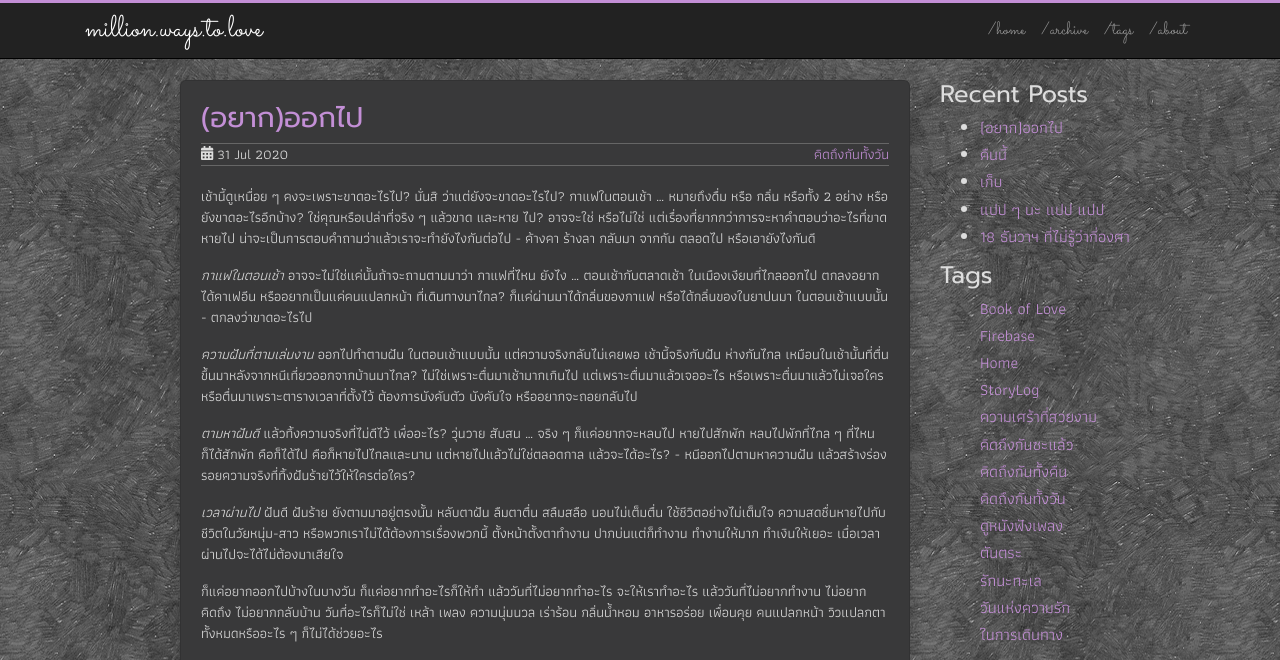
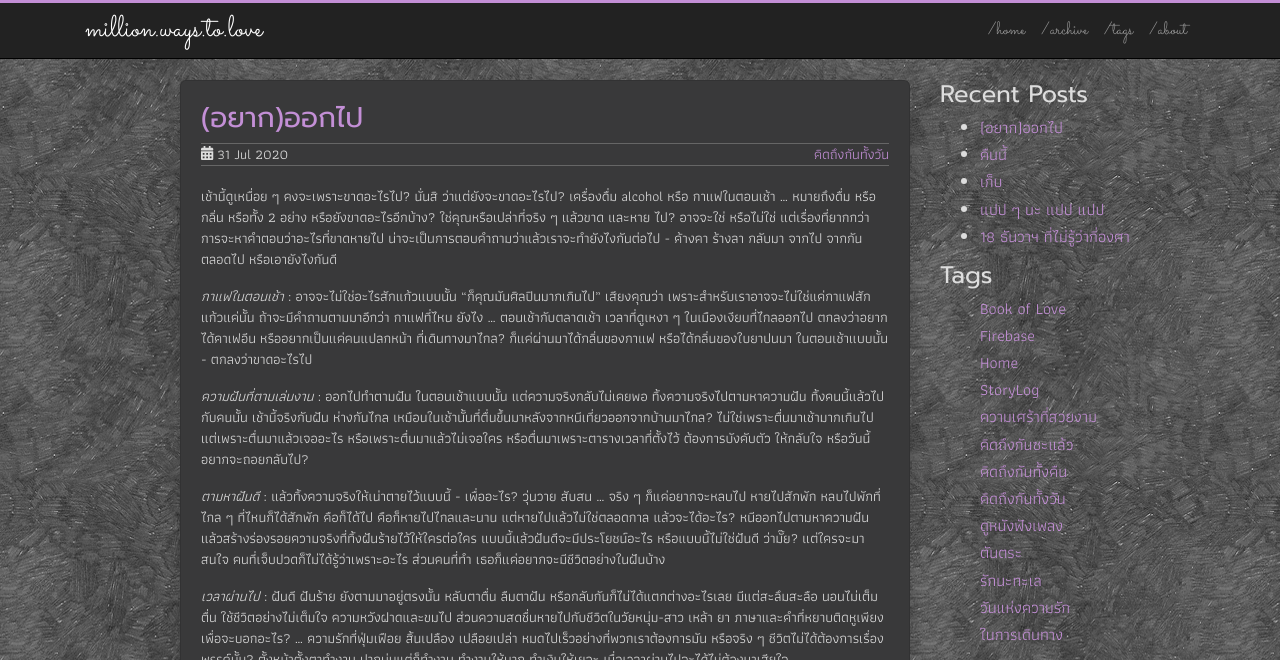
Before and after one commit to sdeehub/love, a Jekyll site: the page built from _posts/2020-07-31-end-of-month.md, in a window 1280 px wide and 1400 px high. Shown: the top 660 px of the window. Built offline with Jekyll 4.4.1, drawn with Linux system fonts in a browser that asks for light colours; comment, search, counter and statistics services are not loaded; some of the changed text lies outside the part shown; grey boxes are pictures that could not be loaded.

Commit message:
dead end push

```diff
--- a/_posts/2020-07-31-end-of-month.md
+++ b/_posts/2020-07-31-end-of-month.md
@@ -7,17 +7,19 @@ tags:
 description: "เช้านี้อยากให้เหมือนกับเช้าที่ เรา ..."
 comments: true
 ---
-เช้านี้ดูเหนื่อย ๆ คงจะเพราะขาดอะไรไป? นั่นสิ ว่าแต่ยังจะขาดอะไรไป? กาแฟในตอนเช้า ... หมายถึงดื่ม หรือ กลิ่น หรือทั้ง 2 อย่าง หรือยังขาดอะไรอีกบ้าง? ใช่คุณหรือเปล่าที่จริง ๆ แล้วขาด และหาย ไป? อาจจะใช่ หรือไม่ใช่ แต่เรื่องที่ยากกว่าการจะหาคำตอบว่าอะไรที่ขาดหายไป น่าจะเป็นการตอบคำถามว่าแล้วเราจะทำยังไงกันต่อไป - ค้างคา ร้างลา กลับมา จากกัน ตลอดไป หรือเอายังไงกันดี
+เช้านี้ดูเหนื่อย ๆ คงจะเพราะขาดอะไรไป? นั่นสิ ว่าแต่ยังจะขาดอะไรไป? เครื่องดื่ม alcohol หรือ กาแฟในตอนเช้า ... หมายถึงดื่ม หรือ กลิ่น หรือทั้ง 2 อย่าง หรือยังขาดอะไรอีกบ้าง? ใช่คุณหรือเปล่าที่จริง ๆ แล้วขาด และหาย ไป? อาจจะใช่ หรือไม่ใช่ แต่เรื่องที่ยากกว่าการจะหาคำตอบว่าอะไรที่ขาดหายไป น่าจะเป็นการตอบคำถามว่าแล้วเราจะทำยังไงกันต่อไป - ค้างคา ร้างลา กลับมา จากไป จากกัน ตลอดไป หรือเอายังไงกันดี
 
-*กาแฟในตอนเช้า* อาจจะไม่ใช่แค่นั้นถ้าจะถามตามมาว่า กาแฟที่ไหน ยังไง ... ตอนเช้ากับตลาดเช้า ในเมืองเงียบที่ไกลออกไป ตกลงอยากได้คาเฟอีน หรืออยากเป็นแค่คนแปลกหน้า ที่เดินทางมาไกล? ก็แค่ผ่านมาได้กลิ่นของกาแฟ หรือได้กลิ่นของใบยาปนมา ในตอนเช้าแบบนั้น - ตกลงว่าขาดอะไรไป
+*กาแฟในตอนเช้า* : อาจจะไม่ใช่อะไรสักแก้วแบบนั้น "ก็คุณมันศิลปินมากเกินไป" เสียงคุณว่า เพราะสำหรับเราอาจจะไม่ใช่แค่กาแฟสักแก้วแค่นั้น ถ้าจะมีคำถามตามมาอีกว่า กาแฟที่ไหน ยังไง ... ตอนเช้ากับตลาดเช้า เวลาที่ดูเหงา ๆ ในเมืองเงียบที่ไกลออกไป ตกลงว่าอยากได้คาเฟอีน หรืออยากเป็นแค่คนแปลกหน้า ที่เดินทางมาไกล? ก็แค่ผ่านมาได้กลิ่นของกาแฟ หรือได้กลิ่นของใบยาปนมา ในตอนเช้าแบบนั้น - ตกลงว่าขาดอะไรไป
 
-*ความฝันที่ตามเล่นงาน* ออกไปทำตามฝัน ในตอนเช้าแบบนั้น แต่ความจริงกลับไม่เคยพอ เช้านี้จริงกับฝัน ห่างกันไกล เหมือนในเช้านั้นที่ตื่นขึ้นมาหลังจากหนีเที่ยวออกจากบ้านมาไกล? ไม่ใช่เพราะตื่นมาเช้ามากเกินไป แต่เพราะตื่นมาแล้วเจออะไร หรือเพราะตื่นมาแล้วไม่เจอใคร หรือตื่นมาเพราะตารางเวลาที่ตั้งไว้ ต้องการบังคับตัว บังคับใจ หรืออยากจะถอยกลับไป
+*ความฝันที่ตามเล่นงาน* : ออกไปทำตามฝัน ในตอนเช้าแบบนั้น แต่ความจริงกลับไม่เคยพอ ทิ้งความจริงไปตามหาความฝัน ทิ้งคนนี้แล้วไปกับคนนั้น เช้านี้จริงกับฝัน ห่างกันไกล เหมือนในเช้านั้นที่ตื่นขึ้นมาหลังจากหนีเที่ยวออกจากบ้านมาไกล? ไม่ใช่เพราะตื่นมาเช้ามากเกินไป แต่เพราะตื่นมาแล้วเจออะไร หรือเพราะตื่นมาแล้วไม่เจอใคร หรือตื่นมาเพราะตารางเวลาที่ตั้งไว้ ต้องการบังคับตัว ให้กลับใจ หรือวันนี้อยากจะถอยกลับไป?
 
-*ตามหาฝันดี* แล้วทิ้งความจริงที่ไม่ดีไว้ เพื่ออะไร? วุ่นวาย สับสน ... จริง ๆ ก็แค่อยากจะหลบไป หายไปสักพัก หลบไปพักที่ไกล ๆ ที่ไหนก็ได้สักพัก คือก็ได้ไป คือก็หายไปไกลและนาน แต่หายไปแล้วไม่ใช่ตลอดกาล แล้วจะได้อะไร? - หนีออกไปตามหาความฝัน แล้วสร้างร่องรอยความจริงที่ทิ้งฝันร้ายไว้ให้ใครต่อใคร?
+*ตามหาฝันดี* : แล้วทิ้งความจริงให้เน่าตายไว้แบบนี้ - เพื่ออะไร? วุ่นวาย สับสน ... จริง ๆ ก็แค่อยากจะหลบไป หายไปสักพัก หลบไปพักที่ไกล ๆ ที่ไหนก็ได้สักพัก คือก็ได้ไป คือก็หายไปไกลและนาน แต่หายไปแล้วไม่ใช่ตลอดกาล แล้วจะได้อะไร? หนีออกไปตามหาความฝัน แล้วสร้างร่องรอยความจริงที่ทิ้งฝันร้ายไว้ให้ใครต่อใคร แบบนี้แล้วฝันดีจะมีประโยชน์อะไร หรือแบบนี้ไม่ใช่ฝันดี ว่ามั๊ย? แต่ใครจะมาสนใจ คนที่เจ็บปวดก็ไม่ได้รู้ว่าเพราะอะไร ส่วนคนที่ทำ เธอก็แค่อยากจะมีชีวิตอย่างในฝันบ้าง
 
-*เวลาผ่านไป* ฝันดี ฝันร้าย ยังตามมาอยู่ตรงนั้น หลับตาฝัน ลืมตาตื่น สลืมสลือ นอนไม่เต็มตื่น ใช้ชีวิตอย่างไม่เต็มใจ ความสดชื่นหายไปกับชีวิตในวัยหนุ่ม-สาว หรือพวกเราไม่ได้ต้องการเรื่องพวกนี้ ตั้งหน้าตั้งตาทำงาน ปากบ่นแต่ก็ทำงาน ทำงานให้มาก ทำเงินให้เยอะ เมื่อเวลาผ่านไปจะได้ไม่ต้องมาเสียใจ
+*เวลาผ่านไป* : ฝันดี ฝันร้าย ยังตามมาอยู่ตรงนั้น หลับตาตื่น ลืมตาฝัน หรือกลับกันก็ไม่ได้แตกต่างอะไรเลย มีแต่สะลึมสะลือ นอนไม่เต็มตื่น ใช้ชีวิตอย่างไม่เต็มใจ ความหวังฝาดและขมไป ส่วนความสดชื่นหายไปกับชีวิตในวัยหนุ่ม-สาว เหล้า ยา ภาษาและคำที่หยาบติดหูเพียงเพื่อจะบอกอะไร? ... ความรักที่ฟุ่มเฟือย สิ้นเปลือง เปลือยเปล่า หมดไปเร็วอย่างที่พวกเราต้องการมัน หรือจริง ๆ ชีวิตไม่ได้ต้องการเรื่องพรรค์นั้น? ตั้งหน้าตั้งตาทำงาน ปากบ่นแต่ก็ทำงาน ทำงานให้มาก ทำเงินให้เยอะ เมื่อเวลาผ่านไปจะได้ไม่ต้องมาเสียใจ
 
-ก็แค่อยากออกไปบ้างในบางวัน ก็แค่อยากทำอะไรก็ให้ทำ แล้ววันที่ไม่อยากทำอะไร จะให้เราทำอะไร แล้ววันที่ไม่อยากทำงาน ไม่อยากคิดถึง ไม่อยากกลับบ้าน วันที่อะไรก็ไม่ใช่ เหล้า เพลง ความนุ่มนวล เร่าร้อน กลิ่นน้ำหอม อาหารอร่อย เพื่อนคุย คนแปลกหน้า วิวแปลกตา ทั้งหมดหรืออะไร ๆ ก็ไม่ได้ช่วยอะไร
+ก็อาจจะมีแค่นี้ ก็แค่อยากออกไปบ้างในบางวัน ก็แค่อยากทำอะไรก็ให้รีบทำ พอผ่านไปแล้วคุณจะได้มองย้อนกลับมา จากตรงนั้น นั่นน่าจะยังดีเสียกว่า เสียเวลาที่ผ่านไปแล้วได้แต่มองกลับมา ที่ผ่านมากลับไม่มีปัญญาได้ทำ? แล้ววันที่ไม่อยากทำอะไร - จะให้เราทำอะไร แล้ววันที่ไม่อยากทำงาน ไม่อยากคิดถึง ไม่อยากกลับบ้าน วันที่อะไรก็ไม่ใช่ เหล้า เพลง สมุนไพร ใบยา เรือนร่าง เร่าร้อน กลิ่นน้ำหอม อาหารอร่อย เพื่อนคุย คนแปลกหน้า วิวแปลกตา ทั้งหมดหรืออะไร ๆ ก็ไม่ได้ช่วยอะไร
+
+บางทีการออกไปอาจจะไม่ได้อะไรกลับมา และ คำว่าอย่าออกไปกลับเต็มไปด้วยความรู้สึกอยากให้เธอหายไปซะแบบนั้น
 
 <div style="position:relative;width:100%;height:0;padding-bottom:56.25%;">
 <iframe style="width:100%;height:100%;position:absolute;top:0;left:0;" src="https://www.youtube.com/embed/3jGkpMFOAAI" frameborder="0" allow="autoplay; encrypted-media" allowfullscreen>
@@ -25,4 +27,4 @@ comments: true
 </div>
 <br />
 
-น่าจะนี้ถ้าวันนี้ไม่ออกไป เพื่อวันพรุ่งนี้ จะได้ไม่ต้องฝันดี หรือร้าย <i class="fa fa-heart" style="color:#C38FD6"></i> ในแบบเดิม ๆ
+น่าจะดีถ้าวันนี้ไม่ออกไป เพื่อวันพรุ่งนี้ จะได้ไม่ต้องฝันดี หรือร้าย <i class="fa fa-heart" style="color:#C38FD6"></i> ในแบบเดิม ๆ
```
